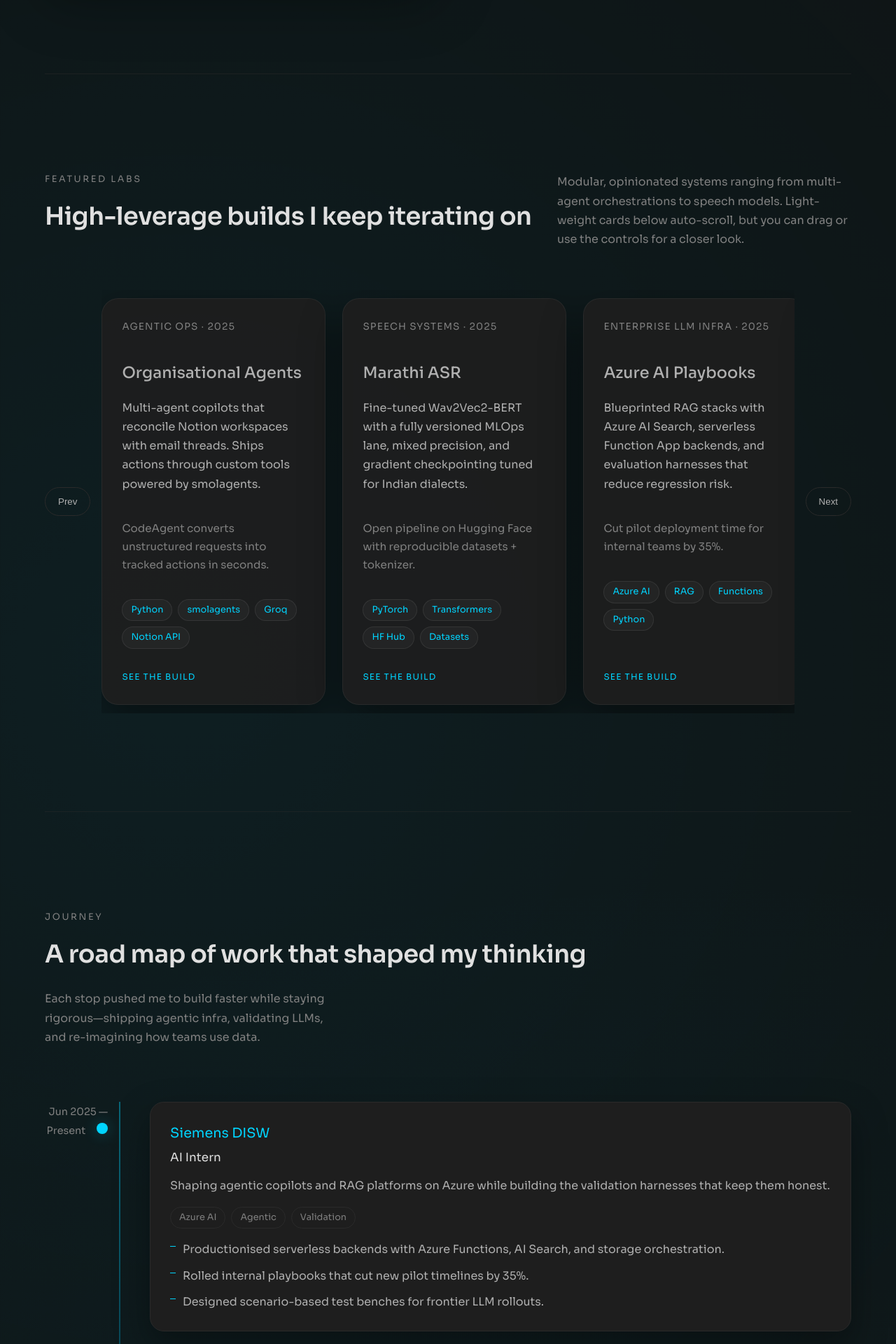
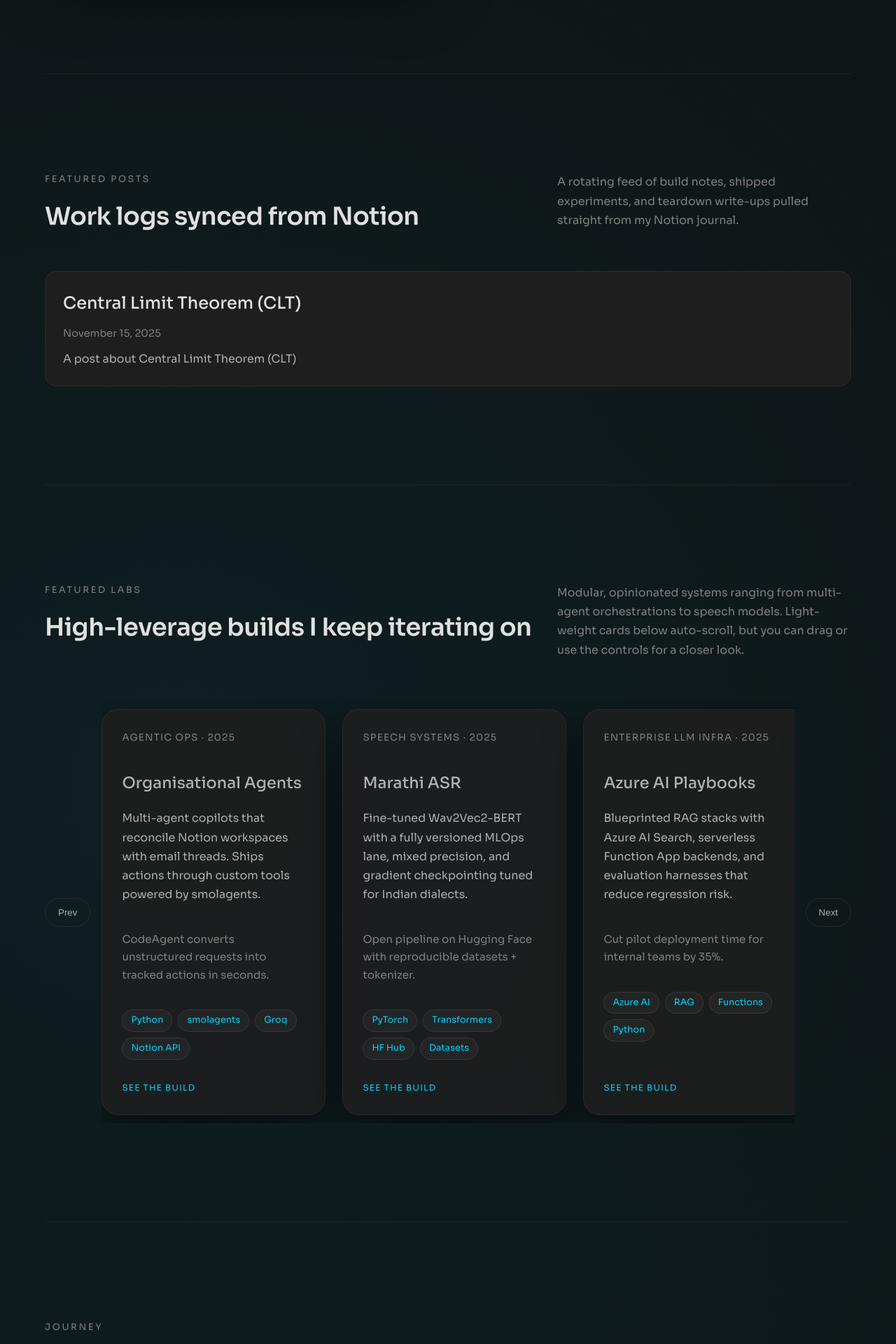
Before and after one commit to hriteshMaikap/hriteshMaikap.github.io, a Jekyll site: the page built from index.md, in a window 1280 px wide. Shown: the part 934-2854 px from the top of the page at 70% size. Built offline with Jekyll 4.4.1, drawn with Linux system fonts in a browser that asks for light colours.

Commit message:
feat: Add Featured Posts section with dynamic loading and styling

```diff
--- a/index.md
+++ b/index.md
@@ -42,6 +42,24 @@ title: Home
         <p class="stat-note">Bridging research code with production intent.</p>
       </div>
     </div>
+  </div>
+</section>
+
+---
+
+<section class="section-block" id="featured-posts">
+  <header class="section-heading">
+    <div>
+      <p class="section-eyebrow">Featured Posts</p>
+      <h2>Work logs synced from Notion</h2>
+    </div>
+    <p class="section-copy">
+      A rotating feed of build notes, shipped experiments, and teardown write-ups pulled straight from my Notion journal.
+    </p>
+  </header>
+
+  <div id="featured-posts-list" class="posts-list posts-list--featured">
+    <p class="skeleton-text">Loading featured posts…</p>
   </div>
 </section>
 
--- a/static/js/posts.js
+++ b/static/js/posts.js
@@ -4,35 +4,46 @@ export function initializePosts() {
 }
 
 async function loadPosts() {
-  const postsContainer = document.getElementById('posts-list');
-  if (!postsContainer) return;
+  const primaryContainer = document.getElementById('posts-list');
+  const featuredContainer = document.getElementById('featured-posts-list');
+  if (!primaryContainer && !featuredContainer) return;
 
   try {
     const posts = await fetchPostsList();
+    posts.sort((a, b) => new Date(b.date) - new Date(a.date));
 
-    if (posts.length === 0) {
-      postsContainer.innerHTML = '<p style="color: #888;">No posts yet. Coming soon.</p>';
-      return;
+    if (featuredContainer) {
+      const featuredPosts = posts.slice(0, 3);
+      renderPosts(featuredContainer, featuredPosts, 'Featured pieces are on their way.');
     }
 
-    // Sort posts by date (newest first)
-    posts.sort((a, b) => new Date(b.date) - new Date(a.date));
-
-    // Generate HTML for posts
-    const postsHTML = posts.map(post => `
-      <div class="post-card">
-        <h3><a href="${post.url}">${post.title}</a></h3>
-        <p class="post-meta">${formatDate(post.date)}</p>
-        ${post.excerpt ? `<p class="post-excerpt">${post.excerpt}</p>` : ''}
-      </div>
-    `).join('');
-
-    postsContainer.innerHTML = postsHTML;
+    if (primaryContainer) {
+      renderPosts(primaryContainer, posts, 'No posts yet. Coming soon.');
+    }
 
   } catch (error) {
     console.error('Error loading posts:', error);
-    postsContainer.innerHTML = '<p style="color: #e74c3c;">Failed to load posts.</p>';
+    const fallbackMessage = '<p style="color: #e74c3c;">Failed to load posts.</p>';
+    if (featuredContainer) featuredContainer.innerHTML = fallbackMessage;
+    if (primaryContainer) primaryContainer.innerHTML = fallbackMessage;
   }
+}
+
+function renderPosts(container, posts, emptyMessage) {
+  if (!container) return;
+
+  if (!posts.length) {
+    container.innerHTML = `<p style="color: #888;">${emptyMessage}</p>`;
+    return;
+  }
+
+  container.innerHTML = posts.map(post => `
+    <div class="post-card">
+      <h3><a href="${post.url}">${post.title}</a></h3>
+      <p class="post-meta">${formatDate(post.date)}</p>
+      ${post.excerpt ? `<p class="post-excerpt">${post.excerpt}</p>` : ''}
+    </div>
+  `).join('');
 }
 
 async function fetchPostsList() {
--- a/static/js/projects.js
+++ b/static/js/projects.js
@@ -67,9 +67,7 @@ export function initializeProjects() {
 
   const scrollLeftBtn = document.getElementById('scroll-left');
   const scrollRightBtn = document.getElementById('scroll-right');
-  const prefersReducedMotion = window.matchMedia('(prefers-reduced-motion: reduce)').matches;
   let currentIndex = 0;
-  let autoplayId;
 
   const scrollToCard = (nextIndex) => {
     if (!cards.length) return;
@@ -79,27 +77,6 @@ export function initializeProjects() {
 
   scrollLeftBtn?.addEventListener('click', () => scrollToCard(currentIndex - 1));
   scrollRightBtn?.addEventListener('click', () => scrollToCard(currentIndex + 1));
-
-  const stopAutoplay = () => {
-    if (autoplayId) {
-      clearInterval(autoplayId);
-      autoplayId = null;
-    }
-  };
-
-  const startAutoplay = () => {
-    if (prefersReducedMotion || cards.length < 2) return;
-    stopAutoplay();
-    autoplayId = setInterval(() => {
-      scrollToCard(currentIndex + 1);
-    }, 4500);
-  };
-
-  const interactiveZone = document.querySelector('.projects-shell');
-  interactiveZone?.addEventListener('mouseenter', stopAutoplay);
-  interactiveZone?.addEventListener('mouseleave', startAutoplay);
-
-  startAutoplay();
 
   container.addEventListener('scroll', () => {
     const visibleIndex = cards.findIndex((card) => isCardMostlyVisible(card, container));
--- a/style.css
+++ b/style.css
@@ -521,6 +521,16 @@ p {
   gap: 20px;
 }
 
+.posts-list--featured {
+  display: grid;
+  grid-template-columns: repeat(auto-fit, minmax(260px, 1fr));
+  gap: 20px;
+}
+
+.posts-list--featured .post-card {
+  height: 100%;
+}
+
 .post-card {
   background-color: var(--bg-card);
   border: 1px solid var(--border-color);
```
